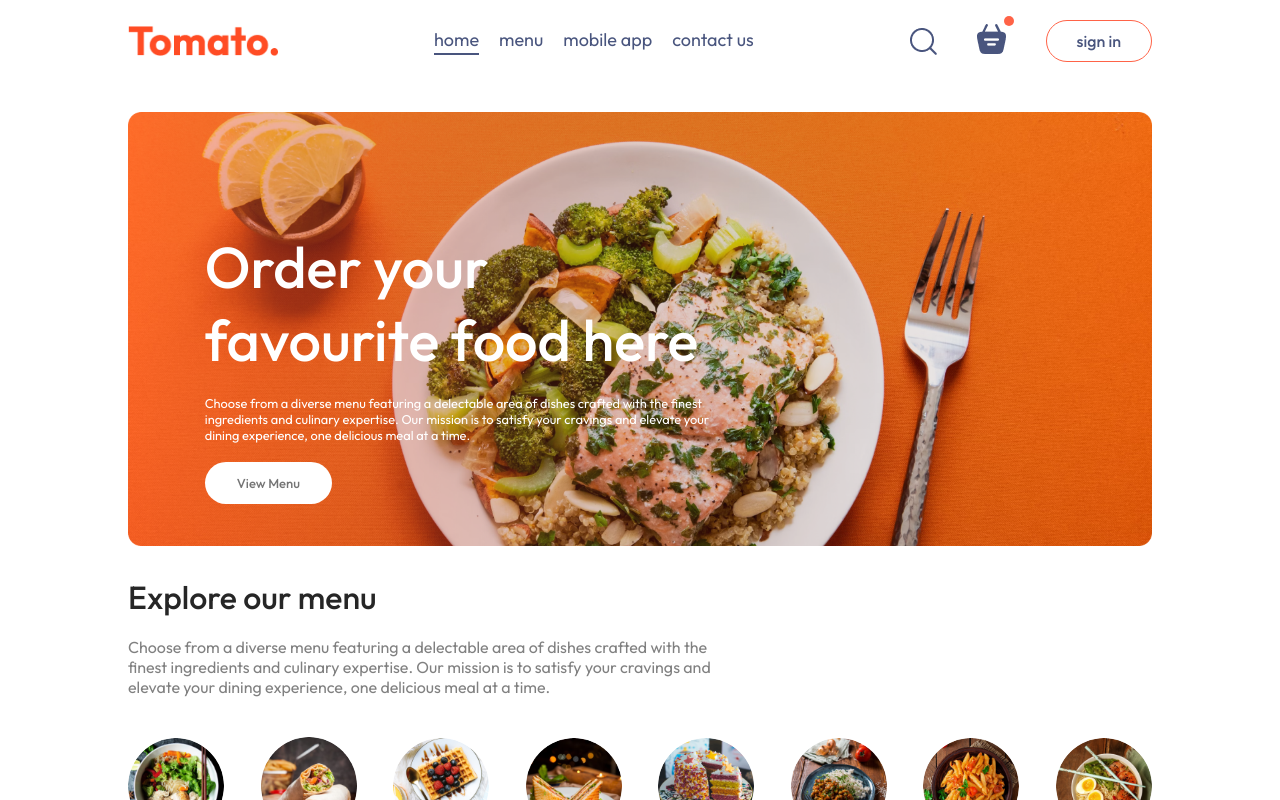
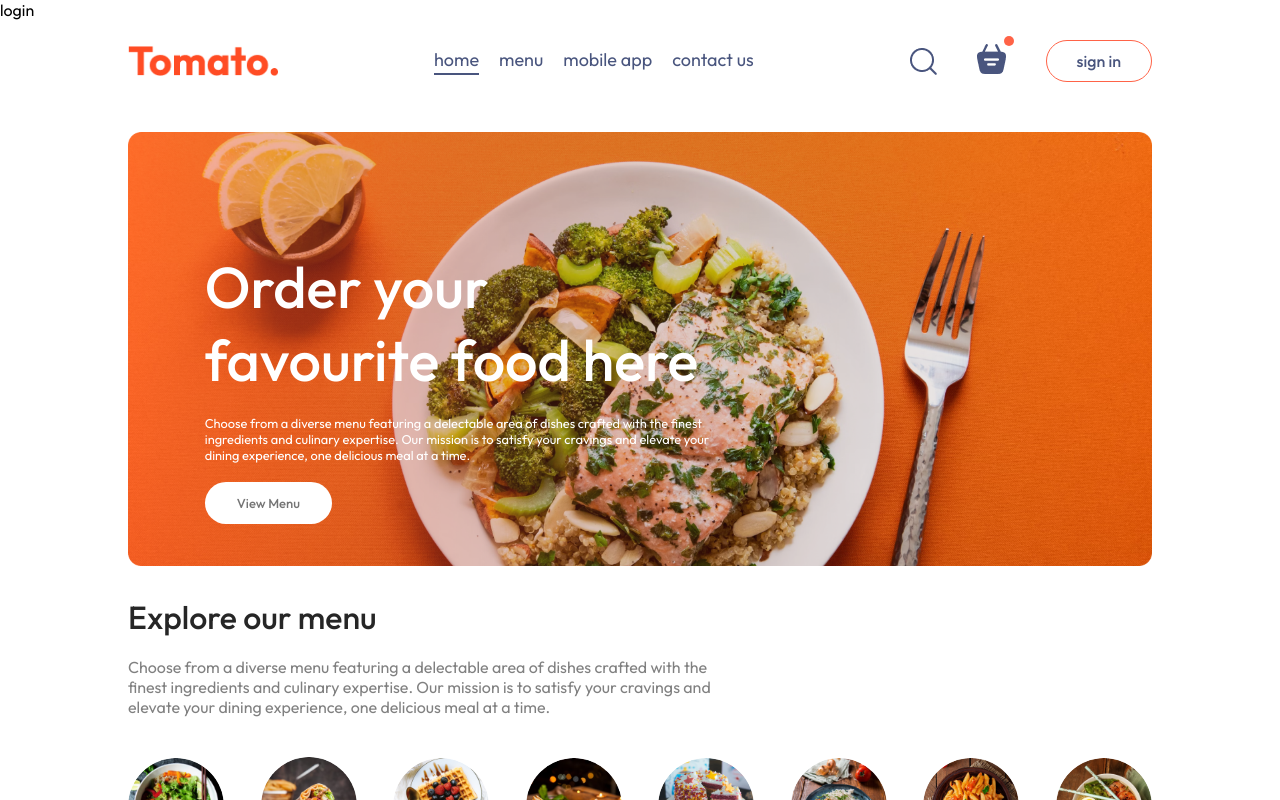
Before and after one commit to ahsanijaz123/WP-project, a React (Vite) app in the folder frontend/: page / in a window 1280 px wide. Both pictures are taken after a click on the button "sign in". Shown: the top 800 px of the page. Built offline with nearby package versions, Linux system fonts and the light colour scheme.

Commit message:
Sherjeel Aly

```diff
--- a/frontend/src/App.jsx
+++ b/frontend/src/App.jsx
@@ -1,15 +1,18 @@
-import React from "react";
+import React, { useState } from "react";
 import Navbar from "./components/Navbar/Navbar";
 import { Routes, Route } from "react-router-dom";
 import Home from "./pages/Home/Home";
 import Cart from "./pages/Cart/Cart";
 import PlaceOrder from "./pages/PlaceOrder/PlaceOrder";
 import Footer from "./components/Footer/Footer";
+import LoginPopup from "./components/LoginPopup/LoginPopup";
 const App = () => {
+  const [showLogin, setShowLogin] = useState(false);
   return (
     <>
+      {showLogin ? <LoginPopup /> : <></>}
       <div className="app">
-        <Navbar />
+        <Navbar setShowLogin={setShowLogin}/>
         <Routes>
           <Route path="/" element={<Home />} />
           <Route path="/cart" element={<Cart />} />
--- /dev/null
+++ b/frontend/src/components/LoginPopup/LoginPopup.jsx
@@ -0,0 +1,11 @@
+import React from 'react'
+import './LoginPopup.css'
+const LoginPopup = () => {
+  return (
+    <div className='login-popup'>
+      login
+    </div>
+  )
+}
+
+export default LoginPopup
--- a/frontend/src/components/Navbar/Navbar.jsx
+++ b/frontend/src/components/Navbar/Navbar.jsx
@@ -2,7 +2,7 @@
 import "./Navbar.css";
 import { assets } from "../../assets/assets";
 import {Link }from 'react-router-dom'
-const Navbar = () => {
+const Navbar = ({setShowLogin}) => {
   const [menu, setMenu] = useState("home");
   return (
     <div className="navbar">
@@ -20,7 +20,7 @@
           <img src={assets.basket_icon} alt="" />
           <div className="dot"></div>
         </div>
-        <button>sign in</button>
+        <button onClick={()=>setShowLogin(true)}>sign in</button>
       </div>
     </div>
   );
```
Also changed, not shown: frontend/src/components/LoginPopup/LoginPopup.css (added).
